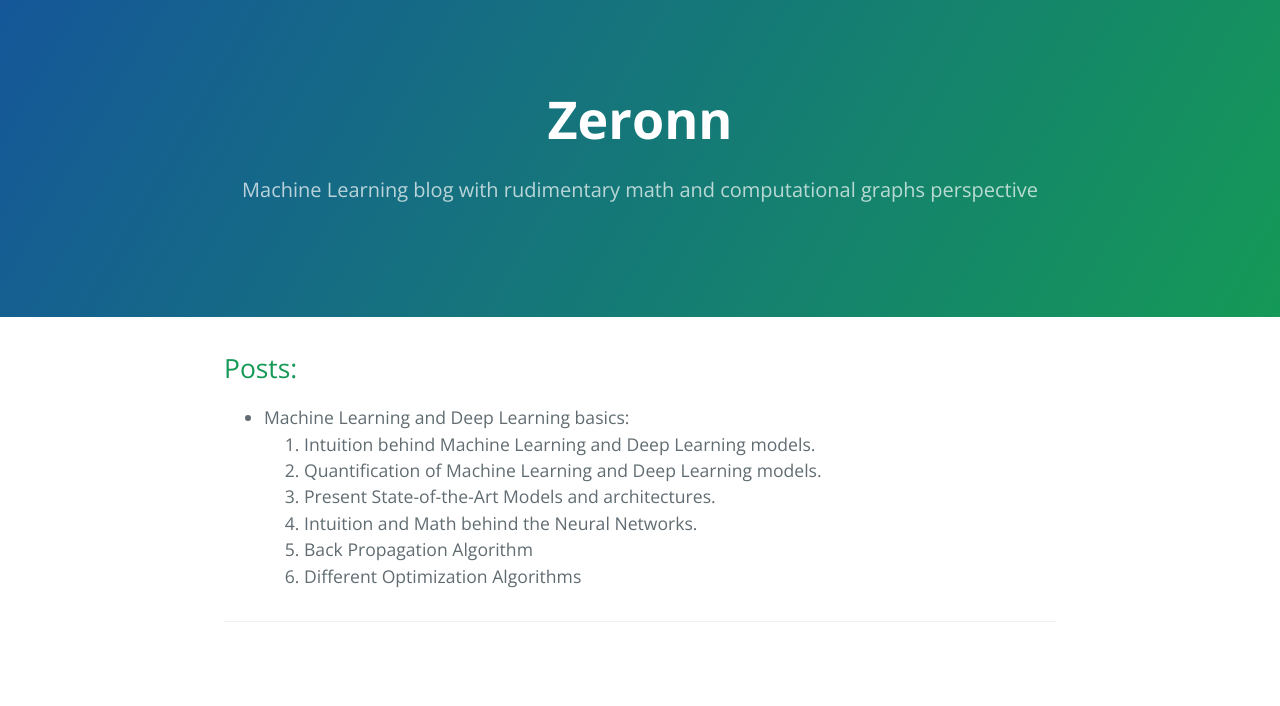
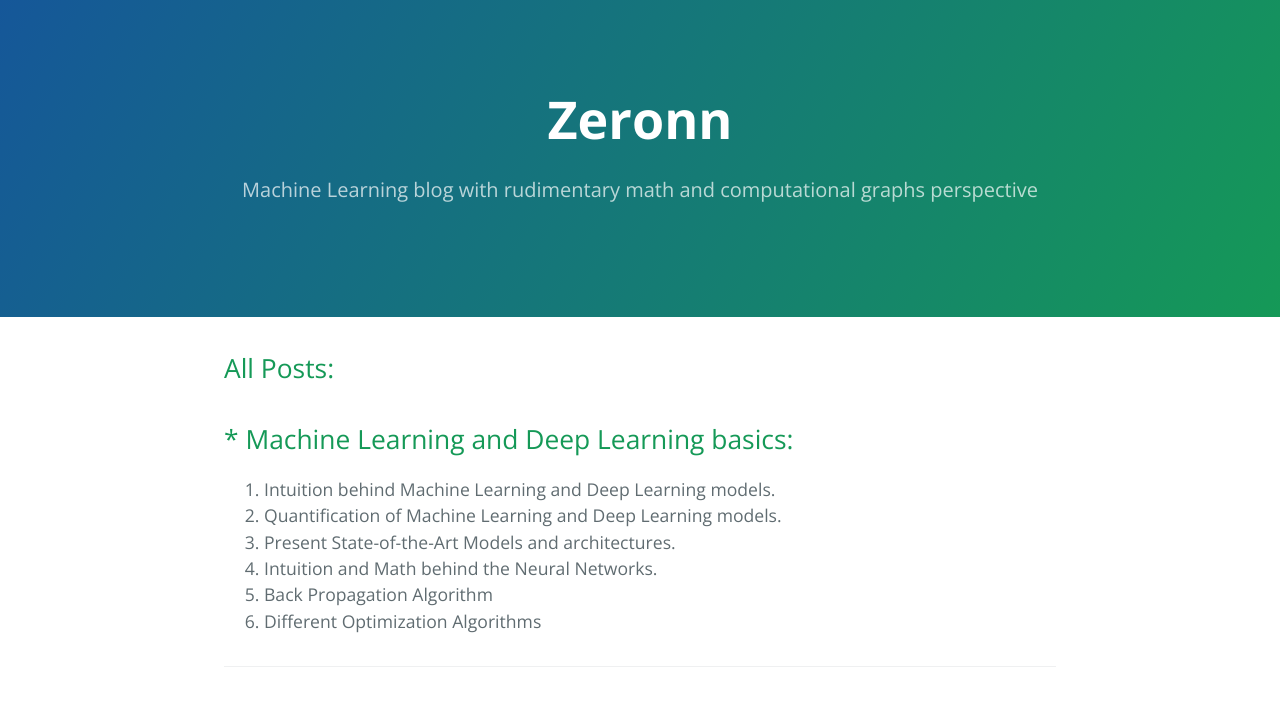
Before and after one commit to abhishekyana/abhishekyana.github.io, a Jekyll site: the page built from index.md, in a window 1280 px wide. Shown: the top 706 px of the page. Built offline with Jekyll 4.4.1, drawn with Linux system fonts in a browser that asks for light colours; our own code applies the rules of GitHub Pages for plain Markdown files.

Commit message:
edited index

```diff
--- a/index.md
+++ b/index.md
@@ -1,8 +1,8 @@
 ---
 layout: default
 ---
-## Posts:
-* Machine Learning and Deep Learning basics:
+## All Posts:
+## * Machine Learning and Deep Learning basics:
   1. Intuition behind Machine Learning and Deep Learning models.
   1. Quantification of Machine Learning and Deep Learning models.
   1. Present State-of-the-Art Models and architectures.
```
